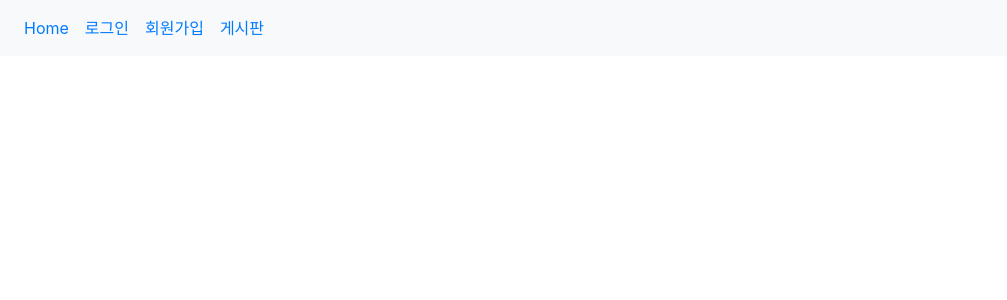
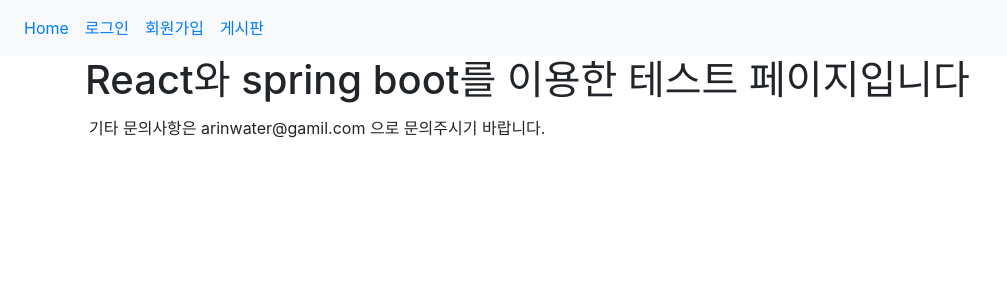
Before and after one commit to helloworldkim/deploypethelper, a React (Create React App) app in the folder react/: page / in a window 1280 px wide. Shown: the top 300 px of the page, without its empty margins (0-1007 px from the left). Built offline with nearby package versions, Linux system fonts and the light colour scheme.

Commit message:
설명하는 부분 /경로에 추가로 넣음 cors 관련해서 도메인주소도 추가로 넣어서 크로스오리진 제대로 되도록 변경함

```diff
--- a/react/src/App.js
+++ b/react/src/App.js
@@ -41,6 +41,10 @@ class App extends Component {
                 </li>
               </ul>
             </nav>
+            <div className="container">
+              <h1>React와 spring boot를 이용한 테스트 페이지입니다</h1>
+              <p className="p-1">기타 문의사항은 arinwater@gamil.com 으로 문의주시기 바랍니다.</p>
+            </div>
             <Switch>
               <Route exact path="/"></Route>
               <Route path="/login" component={LoginForm}></Route>
```
Also changed, not shown: 1 other file (tests, documents, lock files or other folders).
